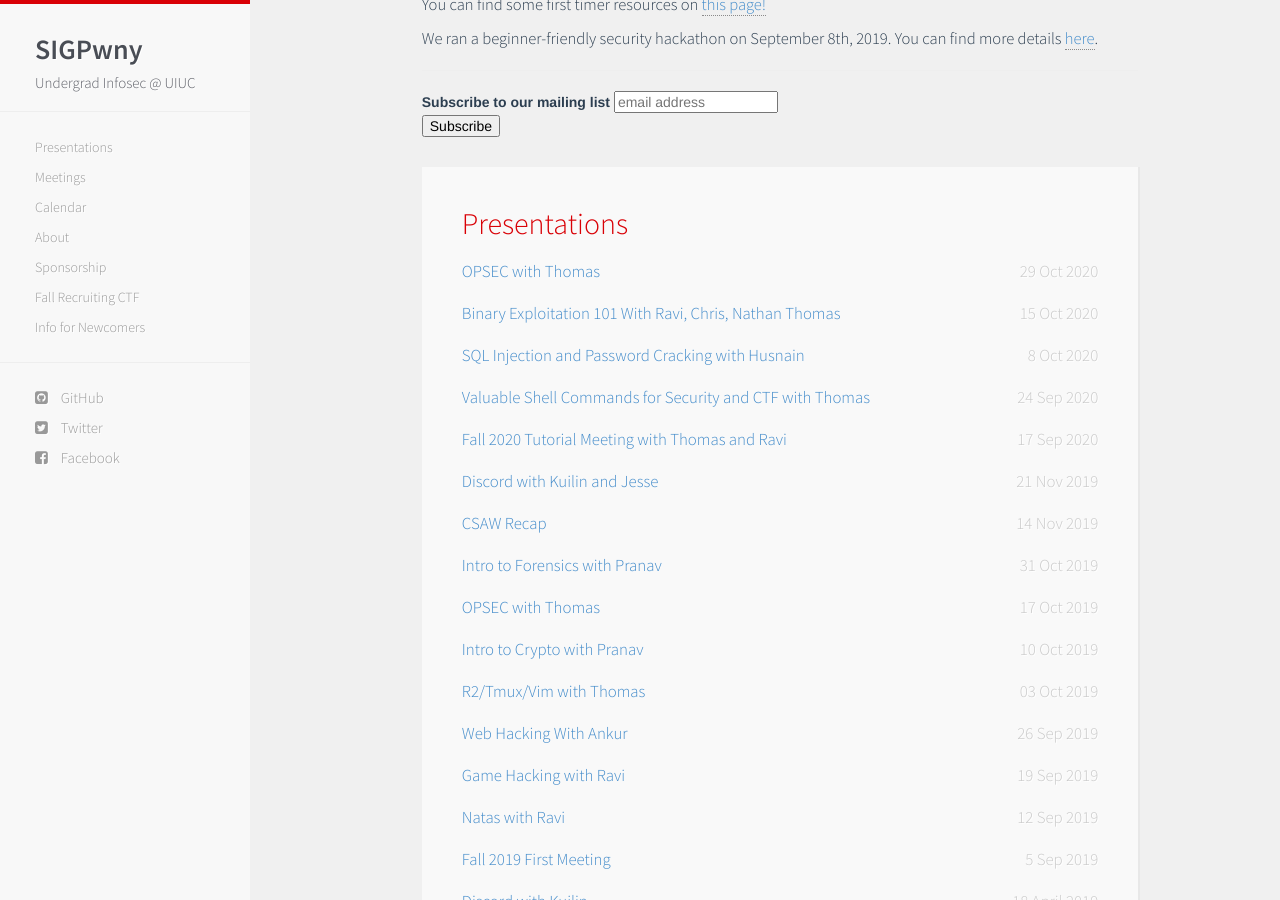
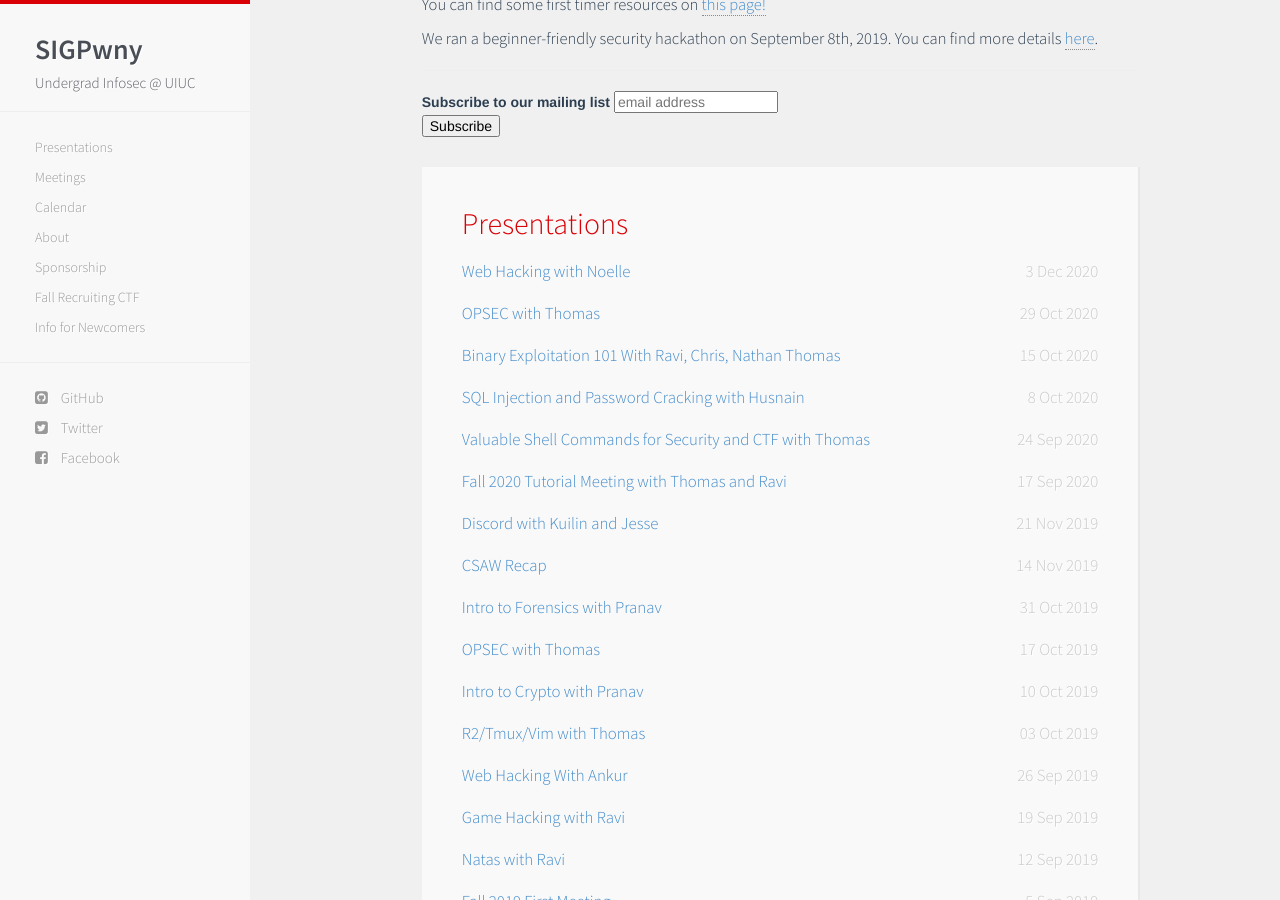
Before and after one commit to sigpwny/sigpwny.github.io-archive, a Jekyll site: the page built from index.html, in a window 1280 px wide and 900 px high, scrolled down 587 px. Built offline with Jekyll 4.4.1, drawn with Linux system fonts in a browser that asks for light colours; nearby versions of some CDN libraries; comment, search, counter and statistics services are not loaded.

Commit message:
Added latest presentation

```diff
--- a/_includes/presentations.html
+++ b/_includes/presentations.html
@@ -14,6 +14,11 @@
 -->
 
     <!-- new member task: add all of these -->
+
+    <li><span>
+        <a href="https://docs.google.com/presentation/d/1hQLtV6Rcu1aum4q2kGEd8cwOTAIzj4NqEu4mPeY_JZA/edit?usp=sharing">Web Hacking with Noelle</a>
+        <time class="pull-right post-list">3 Dec 2020</time>
+    </span></li>
     <li><span>
         <a href="https://docs.google.com/presentation/d/1O2w8_e-mG4u6f-EYeuK9fojvFdYD3Z84VbR95WA5C3k/edit?usp=sharing">OPSEC with Thomas</a>
         <time class="pull-right post-list">29 Oct 2020</time>
```
